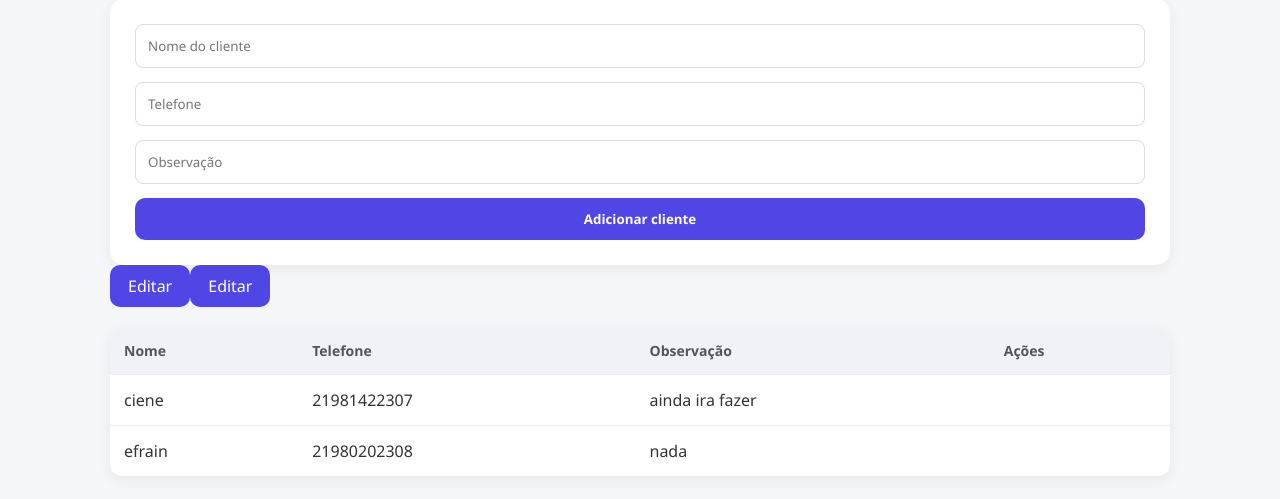
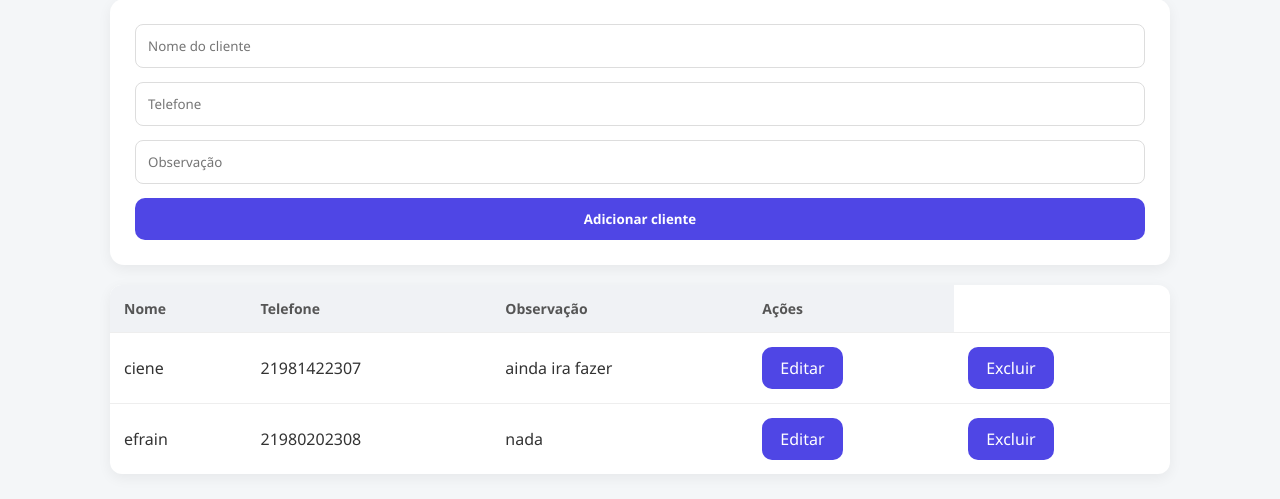
Before and after one commit to euefrai/autono-plus, a Flask app: page /clientes in a window 1280 px wide. Shown: the part 194-693 px from the top of the page. Run offline with Flask 3, Linux system fonts and the light colour scheme; a user stored in the database is signed in; data comes from the database, SQL or seed files in the repository.

Commit message:
Update clientes.html

```diff
--- a/templates/clientes.html
+++ b/templates/clientes.html
@@ -31,8 +31,17 @@
         <td>{{ c.nome }}</td>
         <td>{{ c.telefone }}</td>
         <td>{{ c.observacao }}</td>
-        <a class="btn" href="/clientes/editar/{{ c.id }}">Editar</a>
         <td>
+            <a class="btn" href="/clientes/editar/{{ c.id }}">
+                Editar
+            </a>
+        </td>
+        <td>
+            <a class="btn" href="/clientes/excluir/{{ c.id }}"
+            onclick="return confirm('Excluir este cliente?')">
+            Excluir
+            </a>
+        </td>
     </tr>
     {% endfor %}
 </table>
```
